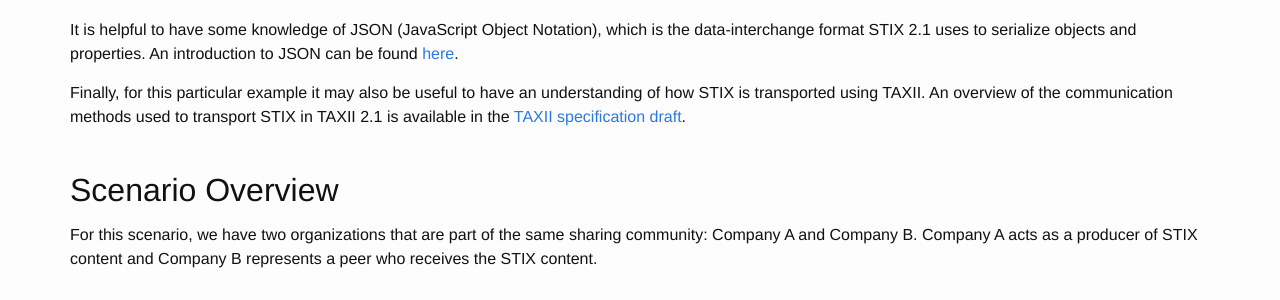
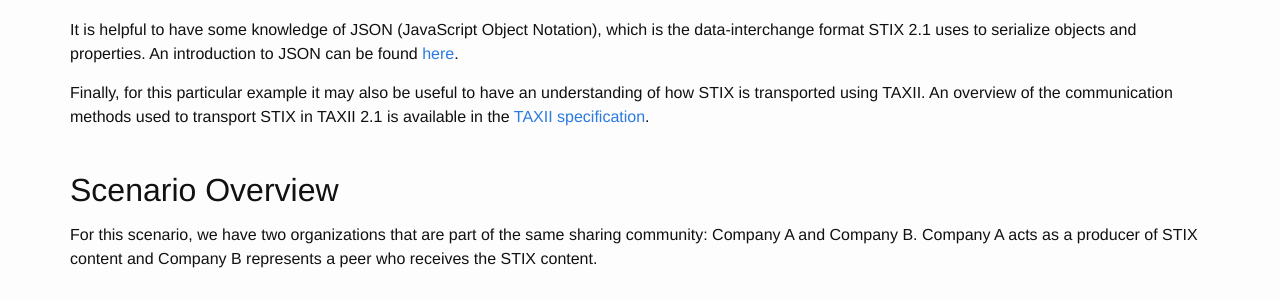
Before and after one commit to oasis-open/cti-documentation, a Jekyll site: the page built from stix/walkthrough.md, in a window 1280 px wide and 900 px high. Shown: the part 408-708 px from the top of the window. Built offline with Jekyll 4.4.1, drawn with Linux system fonts in a browser that asks for light colours; some of the changed lines change nothing that is shown.

Commit message:
Update walkthrough.md

````diff
--- a/stix/walkthrough.md
+++ b/stix/walkthrough.md
@@ -13,7 +13,7 @@
 
 It is helpful to have some knowledge of JSON (JavaScript Object Notation), which is the data-interchange format STIX 2.1 uses to serialize objects and properties. An introduction to JSON can be found [here](http://www.json.org/).
 
-Finally, for this particular example it may also be useful to have an understanding of how STIX is transported using TAXII. An overview of the communication methods used to transport STIX in TAXII 2.1 is available in the [TAXII specification draft]({{ site.baseurl }}/resources#taxii-21-specification).
+Finally, for this particular example it may also be useful to have an understanding of how STIX is transported using TAXII. An overview of the communication methods used to transport STIX in TAXII 2.1 is available in the [TAXII specification]({{ site.baseurl }}/resources#taxii-21-specification).
 
 ## Scenario Overview
 
@@ -81,7 +81,7 @@
     "valid_from": "2017-01-01T09:00:00.000000Z"
  }
 ```
-Walking through Company A’s Indicator object above, we see the four common properties first, followed by the <span class="sdo">**name**</span> of the Indicator detailing that this is CryptoLocker hash. An optional property, <span class="sdo">**description**</span>, gives more information about the Indicator object. Other optional properties can be seen in the [Indicator properties table](https://docs.oasis-open.org/cti/stix/v2.1/csprd01/stix-v2.1-csprd01.html#_Toc16070634). Next, the <span class="sdo">**pattern**</span> property for this particular indicator contains the STIX patterning representation for a SHA-256 file hash along with the hash value of the CryptoLocker variant. More information about STIX patterning is available in the [STIX Patterning](https://docs.oasis-open.org/cti/stix/v2.1/csprd01/stix-v2.1-csprd01.html#_Toc16070773) part of the spec. Following <span class="sdo">**pattern**</span> is a <span class="sdo">**indicator_types**</span>  property that describes this particular type of Indicator as malicious-activity. The values for labeling Indicators come from the Indicator Type open-vocabulary located in the [Vocabularies section](https://docs.oasis-open.org/cti/stix/v2.1/csprd01/stix-v2.1-csprd01.html#_Toc16070793) of the spec, which suggest values to use but do not require them. Finally, the <span class="sdo">**valid_from**</span> property gives a timestamp for this Indicator relaying that it is only valuable intelligence from that specific date.
+Walking through Company A’s Indicator object above, we see the four common properties first, followed by the <span class="sdo">**name**</span> of the Indicator detailing that this is CryptoLocker hash. An optional property, <span class="sdo">**description**</span>, gives more information about the Indicator object. Other optional properties can be seen in the [Indicator properties table](https://docs.oasis-open.org/cti/stix/v2.1/cs01/stix-v2.1-cs01.html#_muftrcpnf89v). Next, the <span class="sdo">**pattern**</span> property for this particular indicator contains the STIX patterning representation for a SHA-256 file hash along with the hash value of the CryptoLocker variant. More information about STIX patterning is available in the [STIX Patterning](https://docs.oasis-open.org/cti/stix/v2.1/cs01/stix-v2.1-cs01.html#_e8slinrhxcc9) part of the spec. Following <span class="sdo">**pattern**</span> is a <span class="sdo">**indicator_types**</span>  property that describes this particular type of Indicator as malicious-activity. The values for labeling Indicators come from the Indicator Type open-vocabulary located in the [Vocabularies section](https://docs.oasis-open.org/cti/stix/v2.1/cs01/stix-v2.1-cs01.html#_izngjy1g98l2) of the spec, which suggest values to use but do not require them. Finally, the <span class="sdo">**valid_from**</span> property gives a timestamp for this Indicator relaying that it is only valuable intelligence from that specific date.
 
 ### ![Malware Icon]({{ site.baseurl }}/img/icons/malware.png) Malware Object
 
@@ -100,11 +100,11 @@
  }
 ```
 
-For Company A’s Malware object, we include the four common required properties followed by the <span class="sdo">**name**</span> of the malware, CryptoLocker. The <span class="sdo">**description**</span> field gives more context about CryptoLocker, and the <span class="sdo">**malware_types**</span> property conveys that this particular malware is ransomware. This value comes from another open vocabulary seen in the [Malware Types](https://docs.oasis-open.org/cti/stix/v2.1/csprd01/stix-v2.1-csprd01.html#_Toc16070808) section of the spec.
+For Company A’s Malware object, we include the four common required properties followed by the <span class="sdo">**name**</span> of the malware, CryptoLocker. The <span class="sdo">**description**</span> field gives more context about CryptoLocker, and the <span class="sdo">**malware_types**</span> property conveys that this particular malware is ransomware. This value comes from another open vocabulary seen in the [Malware Types](https://docs.oasis-open.org/cti/stix/v2.1/cs01/stix-v2.1-cs01.html#_oxlc4df65spl) section of the spec.
 
 ### ![Relationship Icon]({{ site.baseurl }}/img/icons/relationship.png) Relationship Object
 
-A Relationship SRO links Company A’s Indicator SDO to the Malware SDO. This object contains the same common properties as the STIX SDOs along with required properties needed to define the relationship between the two objects. For instance, every Relationship requires a <span class="sdo">**source_ref**</span>, which captures the id of the source SDO, and a <span class="sdo">**target_ref**</span>, which contains the id of the target SDO. Along with these two properties, we need a <span class="sdo">**relationship_type**</span> property to identify the type of relationship. More information about the Relationship object as well as the full list of properties is available under the [Relationship section](https://docs.oasis-open.org/cti/stix/v2.1/csprd01/stix-v2.1-csprd01.html#_Toc16070673) of the spec.
+A Relationship SRO links Company A’s Indicator SDO to the Malware SDO. This object contains the same common properties as the STIX SDOs along with required properties needed to define the relationship between the two objects. For instance, every Relationship requires a <span class="sdo">**source_ref**</span>, which captures the id of the source SDO, and a <span class="sdo">**target_ref**</span>, which contains the id of the target SDO. Along with these two properties, we need a <span class="sdo">**relationship_type**</span> property to identify the type of relationship. More information about the Relationship object as well as the full list of properties is available under the [Relationship section](https://docs.oasis-open.org/cti/stix/v2.1/cs01/stix-v2.1-cs01.html#_e2e1szrqfoan) of the spec.
 
 ```json
  {
@@ -119,7 +119,7 @@
  }
 ```
 
-So the Relationship object used in our scenario for Company A links the <span class="sdo">**source_ref**</span> (indicator) with the <span class="sdo">**target_ref**</span> (malware) by their unique ids. The <span class="sdo">**relationship_type**</span> shows that the Indicator SDO <span class="values">indicates</span> the Malware SDO. The <span class="values">indicates</span> value is a specification-designed relationship type with the full table of defined relationships available [here](https://docs.oasis-open.org/cti/stix/v2.1/csprd01/stix-v2.1-csprd01.html#_Toc16070849). These specification-designed relationship types are suggested, but content producers are able to define their own.
+So the Relationship object used in our scenario for Company A links the <span class="sdo">**source_ref**</span> (indicator) with the <span class="sdo">**target_ref**</span> (malware) by their unique ids. The <span class="sdo">**relationship_type**</span> shows that the Indicator SDO <span class="values">indicates</span> the Malware SDO. The <span class="values">indicates</span> value is a specification-designed relationship type with the full table of defined relationships available [here](https://docs.oasis-open.org/cti/stix/v2.1/cs01/stix-v2.1-cs01.html#_6n2czpjuie3v). These specification-designed relationship types are suggested, but content producers are able to define their own.
 
 With this Relationship SRO, Company A has related the Indicator SDO to the Malware SDO. A diagram of this relationship below shows the SDO “nodes” and the SRO “edge”.
 
@@ -130,7 +130,7 @@
 
 ### ![Bundle Icon]({{ site.baseurl }}/img/icons/bundle.png) STIX Bundle
 
-Company A utilizes a STIX Bundle to hold these three STIX Objects. Bundles are used to share a collection of STIX objects in one JSON document and can have any number of arbitrary, unrelated objects. In this scenario the objects happen to be related, but this is not necessary or required for bundles. A Bundle is not a STIX object, so it doesn’t contain all of the common properties that objects hold. However, it does contain a <span class="sdo">**type**</span> property that must be <span class="values">bundle</span> and also a unique <span class="sdo">**id**</span> property similar to STIX objects. In addition to these required properties the list of your STIX objects is contained in the <span class="sdo">**objects**</span> property list. More information on Bundle is available in the spec under the [Bundle section](https://docs.oasis-open.org/cti/stix/v2.1/csprd01/stix-v2.1-csprd01.html#_Toc16070770). Altogether, Company A’s Bundle will look like this:
+Company A utilizes a STIX Bundle to hold these three STIX Objects. Bundles are used to share a collection of STIX objects in one JSON document and can have any number of arbitrary, unrelated objects. In this scenario the objects happen to be related, but this is not necessary or required for bundles. A Bundle is not a STIX object, so it doesn’t contain all of the common properties that objects hold. However, it does contain a <span class="sdo">**type**</span> property that must be <span class="values">bundle</span> and also a unique <span class="sdo">**id**</span> property similar to STIX objects. In addition to these required properties the list of your STIX objects is contained in the <span class="sdo">**objects**</span> property list. More information on Bundle is available in the spec under the [Bundle section](https://docs.oasis-open.org/cti/stix/v2.1/cs01/stix-v2.1-cs01.html#_gms872kuzdmg). Altogether, Company A’s Bundle will look like this:
 
 ```json
 {
@@ -178,7 +178,7 @@
 
 ### ![Sighting Icon]({{ site.baseurl }}/img/icons/sighting.png) Sighting Object
 
-If Company B uses the Indicator provided by Company A and gets a match, it means that they probably have that same CryptoLocker Malware on their network. This is important information to share back to their community, and they can generate a Sighting object to do so. This is the other type of SRO in STIX 2.1, and means that some object has been seen. Sighting contains the same common properties as other STIX objects but only has one required property, <span class="sdo">**sighting_of_ref**</span>. This property contains a reference to the object that was sighted. Other optional properties not used can be seen in the properties table under the [Sighting section](https://docs.oasis-open.org/cti/stix/v2.1/csprd01/stix-v2.1-csprd01.html#_Toc16070677) of the spec.
+If Company B uses the Indicator provided by Company A and gets a match, it means that they probably have that same CryptoLocker Malware on their network. This is important information to share back to their community, and they can generate a Sighting object to do so. This is the other type of SRO in STIX 2.1, and means that some object has been seen. Sighting contains the same common properties as other STIX objects but only has one required property, <span class="sdo">**sighting_of_ref**</span>. This property contains a reference to the object that was sighted. Other optional properties not used can be seen in the properties table under the [Sighting section](https://docs.oasis-open.org/cti/stix/v2.1/cs01/stix-v2.1-cs01.html#_a795guqsap3r) of the spec.
 
 ```json
  {
@@ -204,6 +204,6 @@
 
 ## Where to Go from Here
 
-This walkthrough is a very basic look at a data exchange between two organizations using the concepts in STIX 2.0. It is meant to give a simple overview of what you can do with STIX SDOs and SROs in one threat intelligence sharing scenario. We really just scratched the surface with what you can do with STIX. There are many more objects used to model threat information such as Threat Actors, Campaigns, Intrusion Sets, Observed Data and Vulnerabilities to name a few. You can also use [Data Markings](https://docs.oasis-open.org/cti/stix/v2.1/csprd01/stix-v2.1-csprd01.html#_Toc16070761) to restrict how the information can be shared as well as [Customized](https://docs.oasis-open.org/cti/stix/v2.1/csprd01/stix-v2.1-csprd01.html#_Toc16070825) objects and properties to suit more specific needs. To learn more about all of these concepts, see the [STIX 2.1 specification]({{site.baseurl}}/resources#stix-21-specification), which contains all the information you need to get started with STIX 2.1.
+This walkthrough is a very basic look at a data exchange between two organizations using the concepts in STIX 2.0. It is meant to give a simple overview of what you can do with STIX SDOs and SROs in one threat intelligence sharing scenario. We really just scratched the surface with what you can do with STIX. There are many more objects used to model threat information such as Threat Actors, Campaigns, Intrusion Sets, Observed Data and Vulnerabilities to name a few. You can also use [Data Markings](https://docs.oasis-open.org/cti/stix/v2.1/cs01/stix-v2.1-cs01.html#_k5fndj2c7c1k) to restrict how the information can be shared as well as [Customized](https://docs.oasis-open.org/cti/stix/v2.1/cs01/stix-v2.1-cs01.html#_p2sz1mp7z524) objects and properties to suit more specific needs. To learn more about all of these concepts, see the [STIX 2.1 specification]({{site.baseurl}}/resources#stix-21-specification), which contains all the information you need to get started with STIX 2.1.
 
 ### [More specific examples]({{site.baseurl}}/stix/examples)
````
